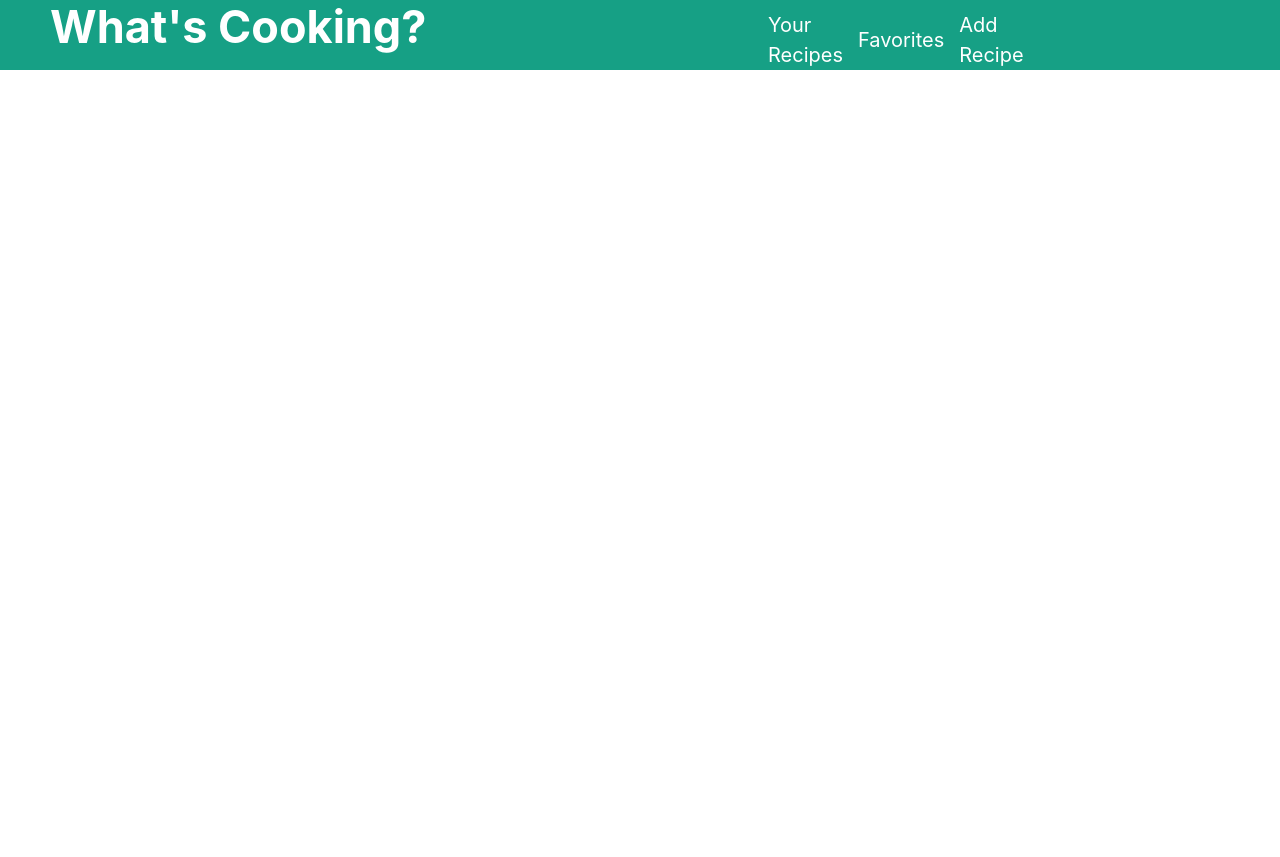
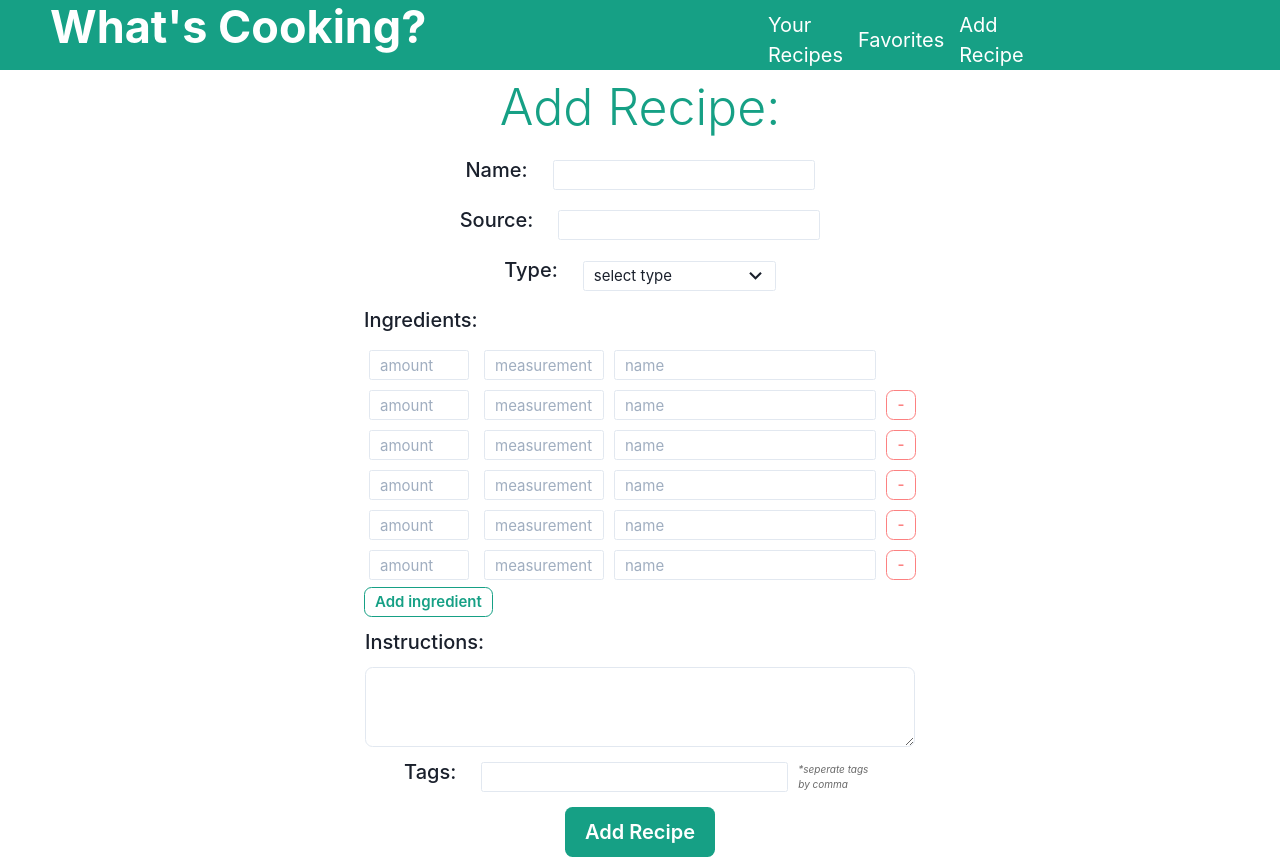
Before and after one commit to ottofrankel/recipes, a React (Create React App) app in the folder src/frontend/: page /add-recipe in a window 1280 px wide. Before the commit the page ends 800 px from the top, so only its background shows below. Built offline with nearby package versions, Linux system fonts and the light colour scheme.

Commit message:
finsihed add form ui

```diff
--- a/src/frontend/package.json
+++ b/src/frontend/package.json
@@ -3,6 +3,7 @@
   "version": "0.1.0",
   "private": true,
   "dependencies": {
+    "@chakra-ui/icons": "^1.0.15",
     "@chakra-ui/react": "^1.6.9",
     "@emotion/react": "^11.4.1",
     "@emotion/styled": "^11.3.0",
@@ -15,6 +16,7 @@
     "@types/react": "^17.0.27",
     "@types/react-dom": "^17.0.9",
     "axios": "^0.22.0",
+    "formik": "^2.2.9",
     "framer-motion": "^4.1.17",
     "react": "^17.0.2",
     "react-dom": "^17.0.2",
--- a/src/frontend/src/App.tsx
+++ b/src/frontend/src/App.tsx
@@ -1,4 +1,5 @@
 import { Switch, Route } from 'react-router-dom';
+import AddRecipeForm from './components/add_recipe_form';
 import Homescreen from './components/homescreen';
 import IndividualRecipe from './components/indivdual_recipe';
 import Navbar from './components/navbar';
@@ -17,7 +18,9 @@ function App() {
           <RecipeList favsOnly={false}/>
         </Route>
 
-        <Route exact path="/recipes/:id" component={IndividualRecipe}></Route>
+        <Route exact path="/recipes/:id" component={IndividualRecipe}/>
+
+        <Route exact path="/add-recipe" component={AddRecipeForm}/>
       </Switch>
     </div>
   );
--- /dev/null
+++ b/src/frontend/src/components/add_recipe_form.tsx
@@ -0,0 +1,202 @@
+import { Button } from "@chakra-ui/button";
+import { FormLabel } from "@chakra-ui/form-control";
+import { Input } from "@chakra-ui/input";
+import { Center, VStack, Box, HStack } from "@chakra-ui/layout";
+import { Select } from "@chakra-ui/select";
+import { Textarea } from "@chakra-ui/textarea";
+import { Checkbox } from "@chakra-ui/react"
+import React, { useState} from "react";
+import { BASE_COLOR } from "../styles/colors";
+
+const AddRecipeForm: React.FC = () => {
+  interface NewIng {
+    name: string;
+    measurment?: string;
+    amount: string;
+  }
+
+  let initialIngs: NewIng[] = [];
+
+  for (let i = 0; i < 6; i++) {
+    const ingInput: NewIng = {
+      name: "",
+      measurment: "",
+      amount: ""
+    }
+    initialIngs.push(ingInput);
+  }
+
+  const [ingValues, setIngValues] = useState(initialIngs);
+  const [name, setName] = useState('');
+  const [source, setSource] = useState('');
+  const [type, setType] = useState('');
+  const [instructions, setInstructions] = useState('');
+  const [tags, setTags] = useState('');
+
+  const handleIngChange = (index: number, e: React.ChangeEvent<HTMLInputElement>, key: "amount" | "measurment" | "name") => {
+    let newIngValues = [...ingValues];
+    newIngValues[index][key] = e.currentTarget.value;
+    setIngValues(newIngValues);
+  }
+
+  const newIngFields = () => {
+    setIngValues([...ingValues, {amount: "", measurment: "", name: ""}])
+  }
+
+  const removeIngFields = (index: number) => {
+    let newIngValues = [...ingValues];
+    newIngValues.splice(index, 1);
+    setIngValues(newIngValues);
+  }
+
+  return (
+    <Center>
+      <VStack>
+        <h2 className="page-title">Add Recipe:</h2>
+
+        <Box>
+          <HStack>
+            <FormLabel htmlFor="recipe-name">Name:</FormLabel>
+            <Input
+            value={name}
+             id={"recipe-name"}
+             size="xs"
+             onChange={e => setName(e.target.value)}
+             />
+          </HStack>
+        </Box>
+
+        <Box>
+          <HStack>
+            <FormLabel htmlFor="recipe-source">Source:</FormLabel>
+            <Input
+            value={source}
+            id={"recipe-source"}
+            size="xs"
+            onChange={e => setSource(e.target.value)}
+            />
+          </HStack>
+        </Box>
+
+
+        {/* TODO: Improve select */}
+        <Box>
+          <HStack>
+          <FormLabel htmlFor="recipe-type" placeholder="select type">Type:</FormLabel>
+            <Select id={"recipe-type"} placeholder="select type" size="xs" onChange={e => setType(e.target.value)}>
+              <option value="breakfast">Breakfast</option>
+              <option value="lunch">Lunch</option>
+              <option value="dinner">Dinner</option>
+              <option value="side">Side Dish/Appetizer</option>
+              <option value="dessert">Dessert</option>
+              <option value="dessert">Drink</option>
+              <option value="other">Snack</option>
+            </Select>
+          </HStack>
+        </Box>
+
+        <Box>
+          <FormLabel>Ingredients:</FormLabel>
+          {ingValues.map((element, index) => {
+            return (
+              <HStack>
+                <Input
+                 value={element.amount}
+                 key={"amount" + index}
+                 id={"amount-" + index}
+                 placeholder="amount"
+                 w="20"
+                 size="xs"
+                 m="1"
+                 onChange={e => handleIngChange(index, e, "amount")}
+                />
+
+                <Input
+                value={element.measurment}
+                key={"measurement" + index}
+                id={"measurment-" + index}
+                placeholder="measurement"
+                w="24"
+                size="xs"
+                m="1"
+                onChange={e => handleIngChange(index, e, "measurment")}
+                />
+
+                <Input
+                 value={element.name}
+                 key={"name" + index}
+                 id={"name-" + index}
+                 placeholder="name"
+                 w="30"
+                 size="xs"
+                 m="1"
+                 onChange={e => handleIngChange(index, e, "name")}
+                />
+
+                { index ?
+                  <Button
+                    id={"remove-ing-" + index}
+                    size="xs"
+                    variant="outline"
+                    color="red.300"
+                    borderColor="red.300"
+                    _hover={{ color: "white", bg: "red.300"}}
+                    onClick={() => removeIngFields(index)}
+                  >
+                    -
+                  </Button>
+                 : null }
+              </HStack>
+            )
+          })}
+
+          <Button size="xs"
+          color={BASE_COLOR}
+          borderColor={BASE_COLOR}
+          variant="outline"
+          _hover={{ color: "white", bg: BASE_COLOR}}
+          onClick={newIngFields}
+          >
+            Add ingredient
+          </Button>
+        </Box>
+
+        <Box w={550}>
+          <FormLabel htmlFor="recipe-instructions">Instructions:</FormLabel>
+          <Textarea
+           resize="vertical"
+           value={instructions}
+           id={"recipe-instructions"}
+           fontSize={12}
+           onChange={e => setInstructions(e.target.value)}
+          />
+        </Box>
+
+        <Box>
+          <HStack>
+            <FormLabel htmlFor="recipe-tags">Tags:</FormLabel>
+            <Input
+            value={tags}
+            id={"recipe-tags"}
+            size="xs"
+            onChange={e => setTags(e.target.value)}
+            />
+
+            <p className="tag-instructions"><em>*seperate tags by comma</em></p>
+          </HStack>
+        </Box>
+
+        <Button
+        type="submit"
+        bg={BASE_COLOR}
+        color="white"
+        _hover={{bg: "#1dbb9b"}}
+        >
+          Add Recipe
+        </Button>
+      </VStack>
+    </Center>
+  )
+}
+
+export default AddRecipeForm;
--- a/src/frontend/src/components/indivdual_recipe.tsx
+++ b/src/frontend/src/components/indivdual_recipe.tsx
@@ -38,7 +38,7 @@ const IndividualRecipe: React.FC<RouteComponentProps<MatchParams>> = (props) =>
     <div>
       <Center mt={10}>
         <VStack spacing={3}>
-          <h2 className="recipe-name">{recipe.name}</h2>
+          <h2 className="page-title">{recipe.name}</h2>
           <HStack spacing={10}>
             <h4>{recipe.type}</h4>
             {recipe.source && <h4><strong>From:</strong> {recipe.source}</h4>}
--- a/src/frontend/src/styles/index.css
+++ b/src/frontend/src/styles/index.css
@@ -46,8 +46,13 @@ code {
   color: #b0eade;
 }
 
-.recipe-name {
+.page-title {
   color: #16a085;
   font-weight: 300;
   font-size: 250%;
 }
+
+.tag-instructions {
+  color: #696969;
+  font-size: 50%;
+}
```
Also changed, not shown: 4 other files (tests, documents, lock files or other folders).
